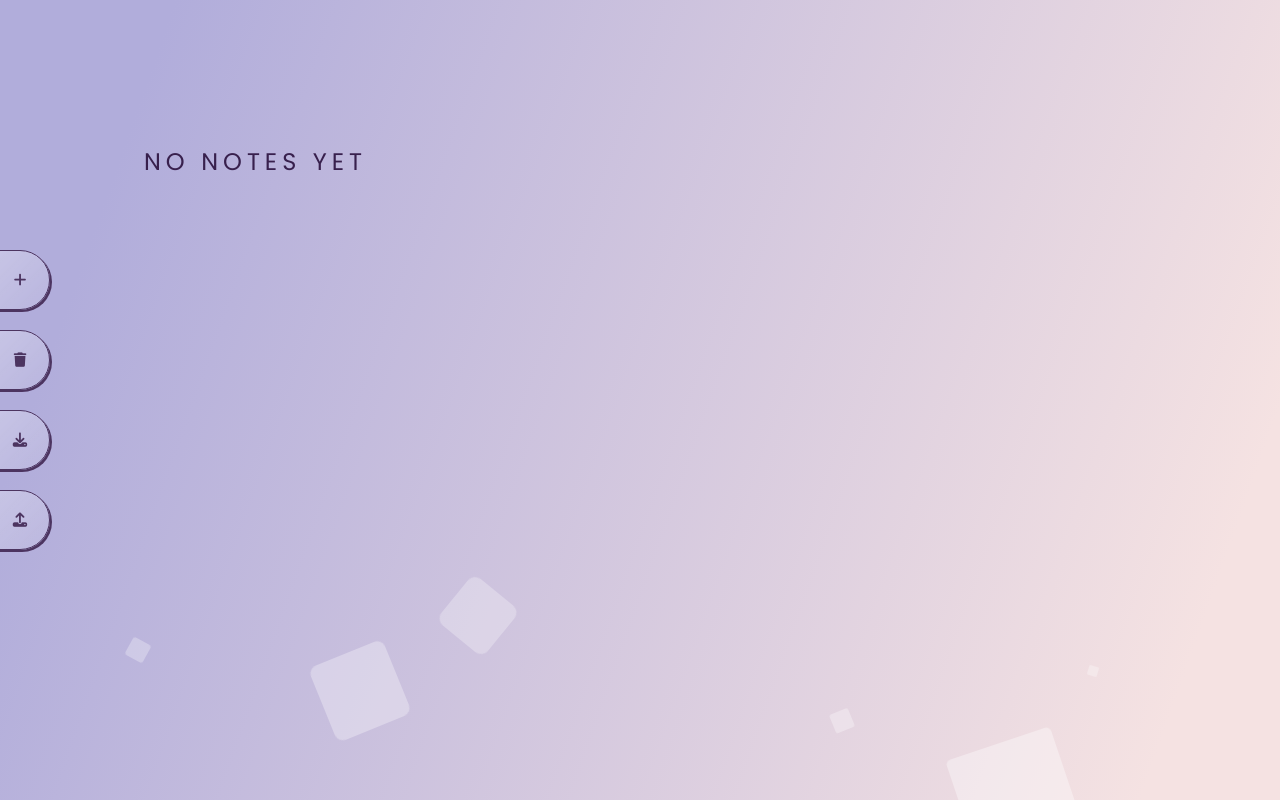
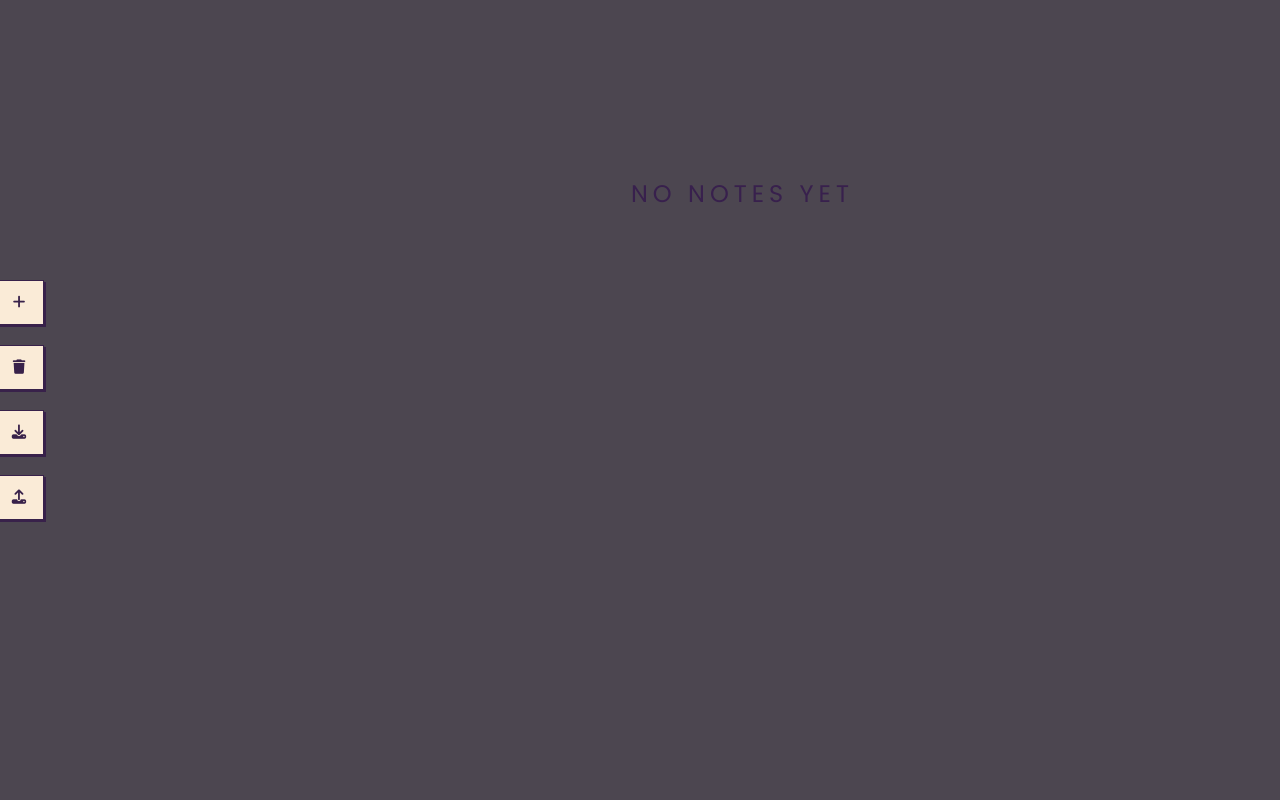
Before and after one commit to ka1x/sticky-notes-v2, a React (Vite) app: page / in a window 1280 px wide. Built offline with nearby package versions, Linux system fonts and the light colour scheme.

Commit message:
style changes

```diff
--- a/src/components/Background/background.scss
+++ b/src/components/Background/background.scss
@@ -13,7 +13,10 @@
 }
 
 .background {
-   background: var(--bg-col);
+   // background: var(--bg-col);
+   background: rgb(191 174 200);
+   filter: brightness(0.4);
+   // background: #3d433e;
    width: 100%;
    height: 100vh;
    z-index: -100;
@@ -28,6 +31,8 @@
       width: 100%;
       height: 100%;
       overflow: hidden;
+
+      display: none;
 
       div {
          position: absolute;
--- a/src/components/Note/Note.jsx
+++ b/src/components/Note/Note.jsx
@@ -14,7 +14,7 @@ const Note = ({note}) => {
 
          <div className='note-content-container'>
             {/* <p>content:{note.content}</p> */}
-            <p className='note-content'>{note.content && note.content.length > 200 ? note.content.substr(0, 200) + '...' : note.content}</p>
+            <p className='note-content'>{note.content && note.content.length > 150 ? note.content.substr(0, 150) + '...' : note.content}</p>
          </div>
       </>
    );
--- a/src/components/Note/note.scss
+++ b/src/components/Note/note.scss
@@ -43,19 +43,19 @@
 /* --------------------------------------------- */
 /* animations */
 
-.note:hover {
-   .note-header-container {
-      transform: translateX(10px);
-      transition: transform 1s;
-   }
+// .note:hover {
+//    .note-header-container {
+//       transform: translateX(10px);
+//       transition: transform 1s;
+//    }
 
-   .note-content-container {
-      transform: translateX(10px);
-      transition: transform 1s;
-      transition-delay: 0.2s;
-   }
-   &::before .note-header-container {
-      transform: translateX(-10px);
-      transition: transform 1s;
-   }
-}
+//    .note-content-container {
+//       transform: translateX(10px);
+//       transition: transform 1s;
+//       transition-delay: 0.2s;
+//    }
+//    &::before .note-header-container {
+//       transform: translateX(-10px);
+//       transition: transform 1s;
+//    }
+// }
--- a/src/components/NoteFull/notefull.scss
+++ b/src/components/NoteFull/notefull.scss
@@ -9,8 +9,9 @@
    left: 50%;
    top: 50%;
    transform: translate(-50%, -50%);
-   background-color: var(--white7);
-   border-radius: 20px;
+   // background-color: var(--white7);
+   background-color: antiquewhite;
+   // border-radius: 20px;
    color: var(--text-col);
    border: 1px solid var(--text-col);
    box-shadow: 2px 2px 0px var(--text-col);
@@ -45,3 +46,9 @@
       }
    }
 }
+
+@media (max-width: 550px) {
+.note-full{
+   width: 100%;
+}
+}
--- a/src/components/NoteGallery/NoteGallery.jsx
+++ b/src/components/NoteGallery/NoteGallery.jsx
@@ -18,17 +18,18 @@ const NoteGallery = ({notes, onEdit, onDelete, setEditedNote, setIsEdited, setOp
                </>
             ) : (
                <>
+                  <div className='content'>
                      {notes
                         .sort((a, b) => new Date(b.date) - new Date(a.date))
                         .map((item, i) => (
                            <div
                               className='note'
                               onClick={() => handleItemClick(item)}
-                           key={i}
-                        >
+                              key={i}>
                               <Note note={item}></Note>
                            </div>
                         ))}
+                  </div>
                </>
             )}
          </div>
--- a/src/components/NoteGallery/notegallery.scss
+++ b/src/components/NoteGallery/notegallery.scss
@@ -1,20 +1,25 @@
 .note-gallery {
-   width: 100%;
+   width: 80%;
    height: 100%;
-   position: absolute;
-   right: 0;
-   top: 50%;
-   transform: translateY(-50%);
-
+   /* position: absolute; */
+   margin: 2rem auto;
+   transform: translateX(10%);
+   /* left: 0; */
+   /* top: 0; */
+   display: flex;
+   flex-wrap: wrap;
+   justify-content: center;
+   gap: 2rem;
+   padding: 5% 0;
+   border-radius: 20px;
+   overflow-y: scroll;
+   /* z-index: 1; */
+   .content {
       display: flex;
       flex-wrap: wrap;
       align-content: flex-start;
       justify-content: flex-start;
       gap: 2rem;
-   padding: 5% 0 5% 10%;
-   border-radius: 20px;
-   overflow-y: scroll;
-   z-index: 1;
 
       .note {
          box-sizing: border-box;
@@ -27,16 +32,38 @@
          gap: 10px;
          isolation: isolate;
 
-      width: 250px;
-      height: 250px;
+         cursor: pointer;
+         width: 220px;
+         height: 220px;
          /* background: var(--white2); */
          background: var(--gradient-1);
          backdrop-filter: blur(10px);
-      border: 1px solid var(--text-col);
-      box-shadow: 2px 2px 0px var(--text-col);
+         // border: 1px solid var(--text-col);
+         // box-shadow: 2px 2px 0px var(--text-col);
+         box-shadow: 0 4px 6px rgba(0, 0, 0, 0.1);
+
          // border-radius: 12px;
+         transition: 0.1s linear all;
+
          background: rgb(254, 243, 214);
 
+         &::before {
+            height: 60px;
+            width: 40px;
+            content: '';
+            background-color: rgba($color: #fff, $alpha: 0.4);
+            backdrop-filter: blur(50px);
+            top: 0;
+            left: 50%;
+            transform: translate(-50%, -50%);
+            position: absolute;
+         }
+
+         &:hover {
+            box-shadow: 0 4px 4px 2px rgba($color: #000000, $alpha: 0.5);
+            // border: 3px solid #1b1b1b;
+            transition: 0.1s linear all;
+         }
 
          &:nth-child(even) {
             -o-transform: rotate(2deg);
@@ -45,6 +72,21 @@
             position: relative;
             top: 5px;
             background: #cfc;
+            &::before {
+               left: 50%;
+            }
+         }
+         &:nth-child(4n) {
+            -o-transform: rotate(2deg);
+            -webkit-transform: rotate(2deg);
+            -moz-transform: rotate(2deg);
+            position: relative;
+            top: -5px;
+            background: rgb(255, 204, 204);
+
+            &::before {
+               left: 55%;
+            }
          }
          &:nth-child(3n) {
             -o-transform: rotate(-3deg);
@@ -53,20 +95,34 @@
             position: relative;
             top: -5px;
             background: #ccf;
+
+            &::before {
+               left: 55%;
+            }
          }
          &:nth-child(5n) {
-         -o-transform: rotate(2deg);
-         -webkit-transform: rotate(2deg);
-         -moz-transform: rotate(2deg);
+            -o-transform: rotate(-2deg);
+            -webkit-transform: rotate(-2deg);
+            -moz-transform: rotate(-2deg);
             position: relative;
-         top: -10px;
+            top: 10px;
+            &::before {
+               left: 46%;
             }
          }
+      }
+   }
+
+
 }
 
 @media (max-width: 600px) {
    .note-gallery {
       transform: translateY(-50%);
       display: flex;
+      .content {
+         width: min-content;
+         justify-content: center;
       }
    }
+}
--- a/src/components/Sidebar/sidebar.scss
+++ b/src/components/Sidebar/sidebar.scss
@@ -12,25 +12,30 @@
    gap: 20px;
    z-index: 2;
 
-   button {
-      border-radius: 50%;
-      width: 60px;
-      height: 60px;
+   >button {
+      /* border-radius: 50%; */
+      width: 50px;
+      height: 45px;
       outline: none;
       border: none;
       padding: 0;
       margin: 0;
-      transform: translateX(-10px);
+      transform: translateX(-6px);
+      // color: var(--text-col);
+      // background: var(--gradient-1);
+      background: antiquewhite;
+      /* border-radius: 0 40px 40px 0; */
+      /* border: 1px solid var(--text-col); */
+      box-shadow: 2px 2px 0px var(--text-col);
+      transition: 0.2s linear all;
+      border:1px solid var(--text-col);
 
-      color: var(--text-col);
-      background: var(--gradient-1);
-      border-radius: 0 40px 40px 0;
-      border: 1px solid var(--text-col);
-      box-shadow: 2px 2px 0px var(--text-col);
-
-      &:hover i {
-         transform: translateX(2px);
+      &:hover {
+         transform: translateX(-3px);
          transition: 0.2s linear all;
       }
    }
+   i{
+      color: var(--text-col);
+   }
 }
--- a/src/index.css
+++ b/src/index.css
@@ -1,10 +1,10 @@
 @import url('https://fonts.googleapis.com/css2?family=Poppins:wght@100;200;300;400;500;600;700;800&display=swap');
 
 :root {
-   --text-col: #4c3460;
+   --text-col: #38214a;
    --text-dark: #38204d;
 
-   --bg-col:linear-gradient( 109.6deg,  rgba(177,173,219,1) 11.2%, rgba(245,226,226,1) 91.1% ) ;
+   --bg-col: linear-gradient(109.6deg, rgb(191 174 200) 11.2%, rgba(245, 226, 226, 1) 91.1%);
 
    --white2: rgba(255, 255, 255, 0.2);
    --white3: rgba(255, 255, 255, 0.3);
@@ -97,8 +97,6 @@ textarea {
    background-color: var(--text-col);
 }
 
-
-
 .window {
    position: fixed;
    top: 0;
@@ -118,8 +116,9 @@ textarea {
    left: 50%;
    top: 50%;
    transform: translate(-50%, -50%);
-   background-color: var(--white7);
-   border-radius: 20px;
+   /* background-color: var(--white7); */
+   background-color: antiquewhite;
+   /* border-radius: 20px; */
    padding: 1rem;
    color: var(--text-col);
    border: 1px solid var(--text-col);
@@ -156,3 +155,8 @@ textarea {
       width: 75%;
    }
 }
+@media screen and (max-width: 550px) {
+   .window .window-content {
+      width: 100%;
+   }
+}
```
Lines whose indentation alone changed are shown as unchanged.
